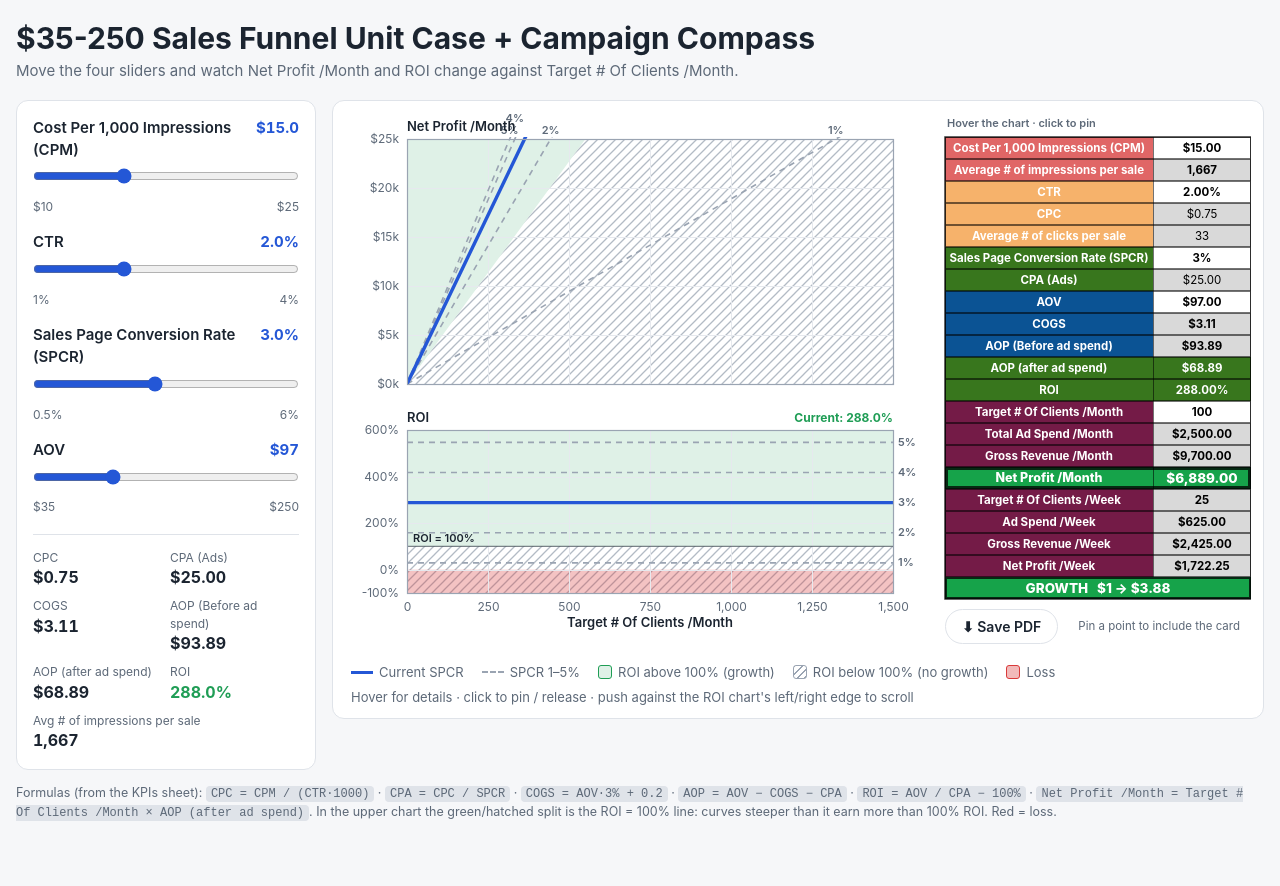
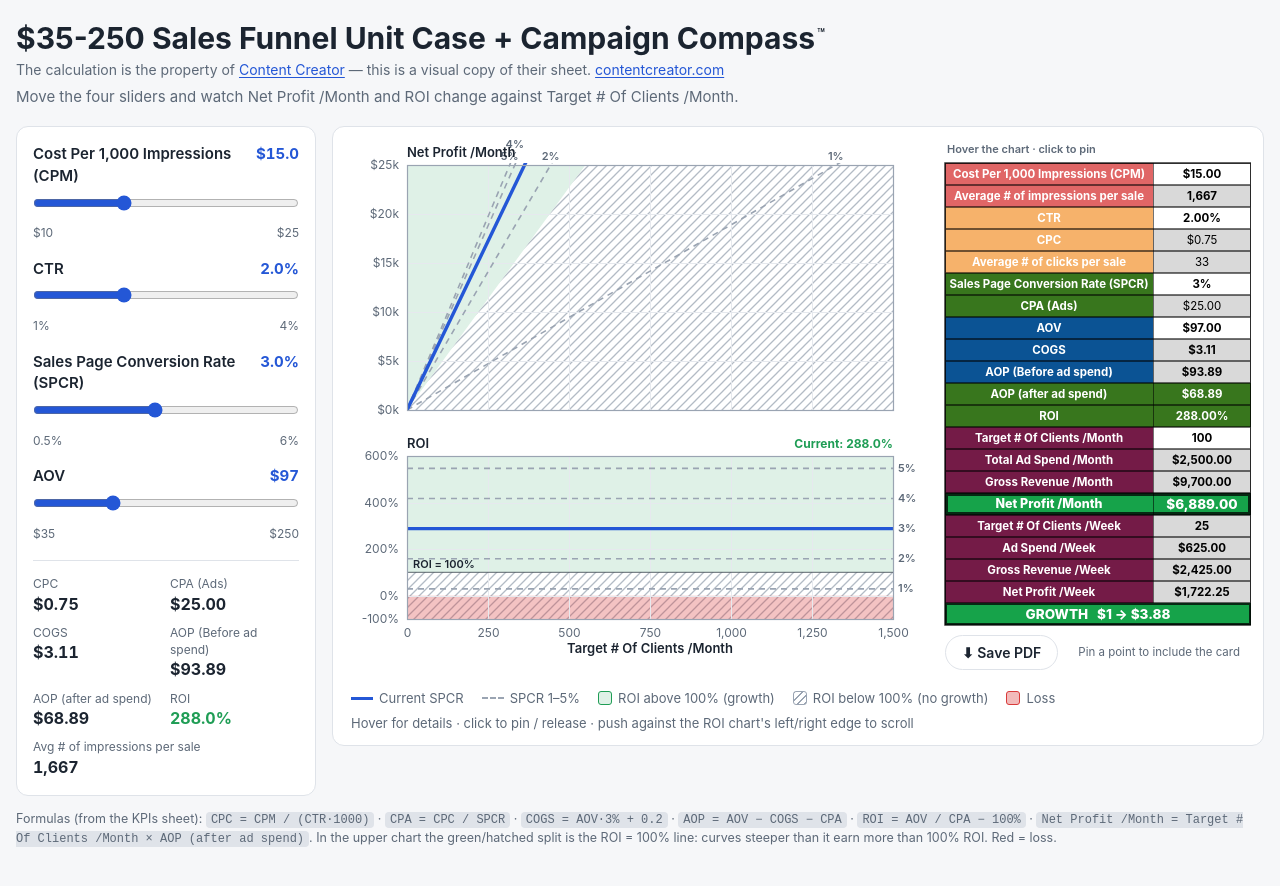
Before and after one commit to endrehalasz/campaign-compass, a plain HTML site: page index.html in a window 1280 px wide. Drawn offline with Linux system fonts and the light colour scheme.

Commit message:
Add owner attribution + link and TM mark to the title
Co-Authored-By: Claude Sonnet 5.5 <noreply@anthropic.com>

```diff
--- a/index.html
+++ b/index.html
@@ -25,6 +25,9 @@
   body{background:var(--bg);color:var(--ink);font:15px/1.45 -apple-system,BlinkMacSystemFont,"Segoe UI",Roboto,Helvetica,Arial,sans-serif}
   .wrap{max-width:1500px;margin:0 auto;padding:20px 16px 40px}
   h1{font-size:clamp(20px,3.2vw,30px);line-height:1.2;margin:0 0 4px}
+  h1 .tm{font-size:.42em;font-weight:600;vertical-align:super;margin-left:2px;line-height:0}
+  .owner{color:var(--muted);margin:0 0 6px;font-size:14px}
+  .owner a{color:var(--accent);text-decoration:underline;text-underline-offset:2px}
   .sub{color:var(--muted);margin:0 0 18px}
   .grid{display:grid;grid-template-columns:300px 1fr;gap:16px;align-items:start}
   @media(max-width:880px){.grid{grid-template-columns:1fr}}
@@ -62,7 +65,8 @@
 <body>
 <button id="recBtn" type="button" title="Temporary: records the page as 720p / 30fps video">⏺ Record</button>
 <div class="wrap">
-  <h1>$35-250 Sales Funnel Unit Case + Campaign Compass</h1>
+  <h1>$35-250 Sales Funnel Unit Case + Campaign Compass<sup class="tm">™</sup></h1>
+  <p class="owner">The calculation is the property of <a href="https://www.contentcreator.com/" target="_blank" rel="noopener">Content Creator</a> — this is a visual copy of their sheet. <a href="https://www.contentcreator.com/" target="_blank" rel="noopener">contentcreator.com</a></p>
   <p class="sub">Move the four sliders and watch Net Profit /Month and ROI change against Target # Of Clients /Month.</p>
 
   <div class="grid">
@@ -498,6 +502,8 @@
     c.textBaseline = 'alphabetic'; c.textAlign = 'left';
     c.fillStyle = ink; c.font = '700 26px ' + F;
     c.fillText('$35-250 Sales Funnel Unit Case + Campaign Compass', 16, 38);
+    var ttw = c.measureText('$35-250 Sales Funnel Unit Case + Campaign Compass').width;
+    c.font = '600 11px ' + F; c.fillText('\u2122', 16 + ttw + 2, 22);
 
     // left card
     var px = 16, py = 54, pw = 300, ph = 650;
```
